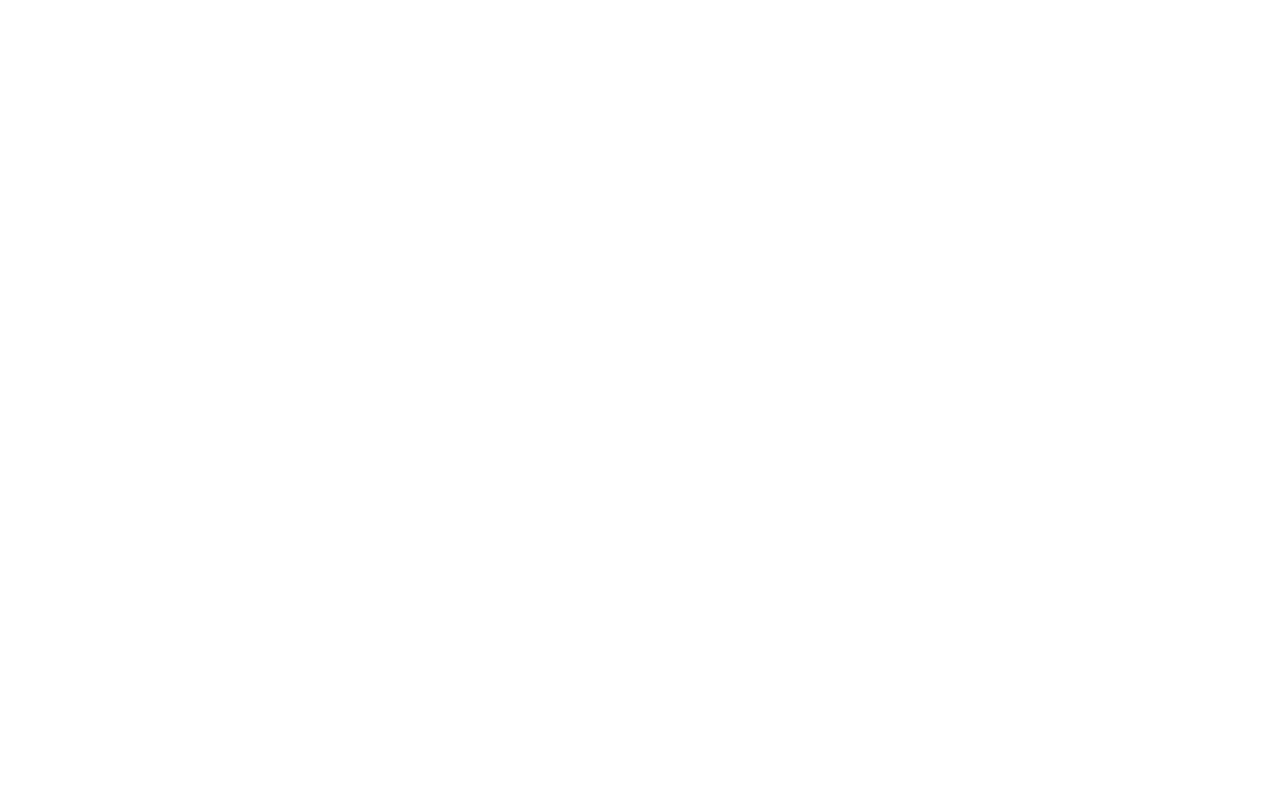
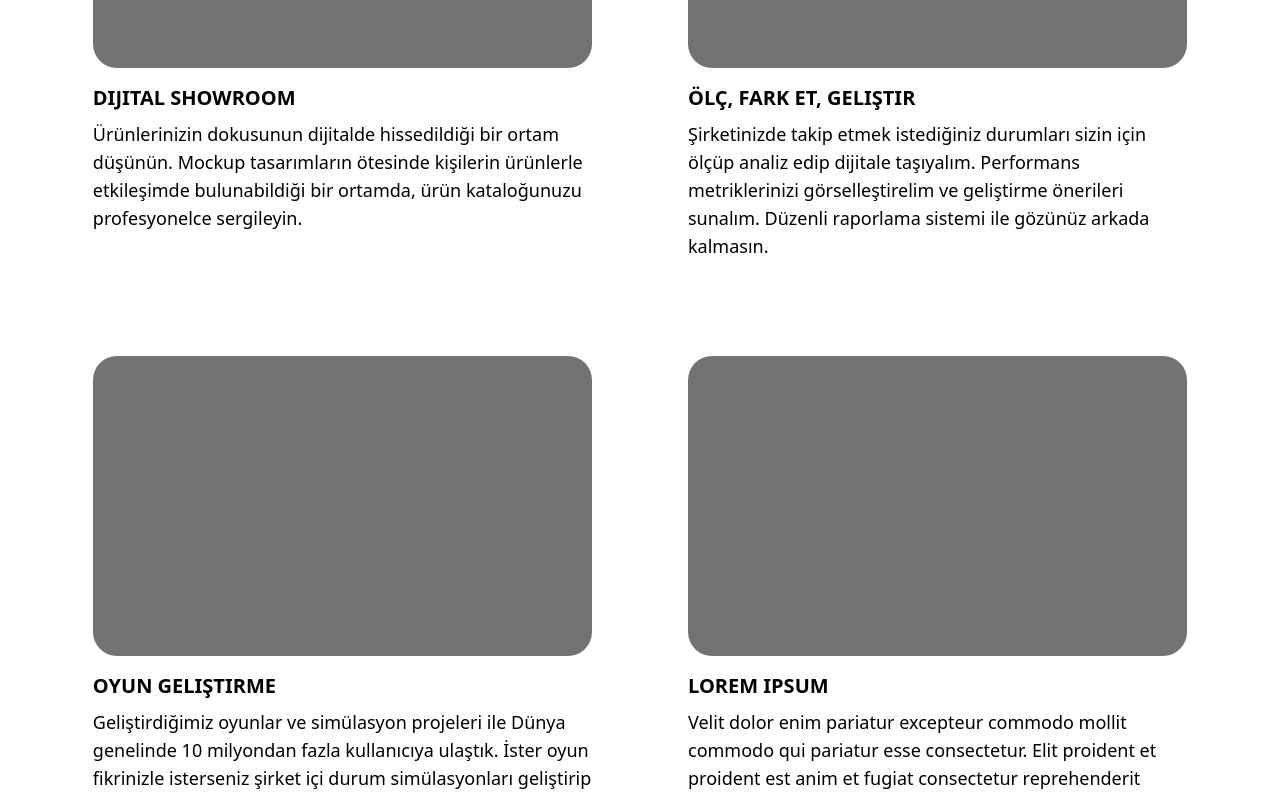
Before and after one commit to meltemozen/mozena-website, a React (Vite) app: page / in a window 1280 px wide. Shown: the part 420-1217 px from the top of the page. Before the commit the page ends 800 px from the top, so only its background shows below. Built offline with nearby package versions, Linux system fonts and the light colour scheme.

Commit message:
feat: Add base structure

```diff
--- a/src/components/Projects.tsx
+++ b/src/components/Projects.tsx
@@ -1,12 +1,52 @@
 interface ProjectsProps {
-    title: string;
-
-  }
-  const Projects: React.FC<ProjectsProps> = ({title}) => {
-
-
-      return <div><h1 className="text-3xl font-bold underline">{title}</h1></div>;
-
+  title: string
 }
 
-export default Projects;
+const projectsData = [
+  {
+    title: "Dijital Showroom",
+    description:
+      "Ürünlerinizin dokusunun dijitalde hissedildiği bir ortam düşünün. Mockup tasarımların ötesinde kişilerin ürünlerle etkileşimde bulunabildiği bir ortamda, ürün kataloğunuzu profesyonelce sergileyin.",
+    link: "#",
+  },
+  {
+    title: "Ölç, Fark et, Geliştir",
+    description:
+      "Şirketinizde takip etmek istediğiniz durumları sizin için ölçüp analiz edip dijitale taşıyalım. Performans metriklerinizi görselleştirelim ve geliştirme önerileri sunalım. Düzenli raporlama sistemi ile gözünüz arkada kalmasın.",
+    link: "#",
+  },
+  {
+    title: "Oyun Geliştirme",
+    description:
+      "Geliştirdiğimiz oyunlar ve simülasyon projeleri ile Dünya genelinde 10 milyondan fazla kullanıcıya ulaştık. İster oyun fikrinizle isterseniz şirket içi durum simülasyonları geliştirip ekibinizi hazır edin.",
+    link: "#",
+  },
+  {
+    title: "Lorem Ipsum",
+    description:
+      "Velit dolor enim pariatur excepteur commodo mollit commodo qui pariatur esse consectetur. Elit proident et proident est anim et fugiat consectetur reprehenderit veniam dolore ut sint aliqua eu.",
+    link: "#",
+  },
+]
+
+const Projects: React.FC<ProjectsProps> = ({ title }) => {
+  return (
+    <section
+      id="projects"
+      className="flex flex-col items-center gap-8 px-2 md:px-4 py-8 md:py-12"
+    >
+      <h1 className="text-3xl font-bold">{title}</h1>
+      <ul className="flex flex-wrap justify-center gap-12 md:gap-24">
+        {projectsData.map((project, i) => (
+          <li key={`p_${i}`} className="w-full md:w-[40%] flex flex-col gap-2">
+            <div className="h-[300px] bg-neutral-500 rounded-3xl mb-2"></div>
+            <h2 className="text-xl font-bold uppercase">{project.title}</h2>
+            <p className="text-lg">{project.description}</p>
+          </li>
+        ))}
+      </ul>
+    </section>
+  )
+}
+
+export default Projects
```
